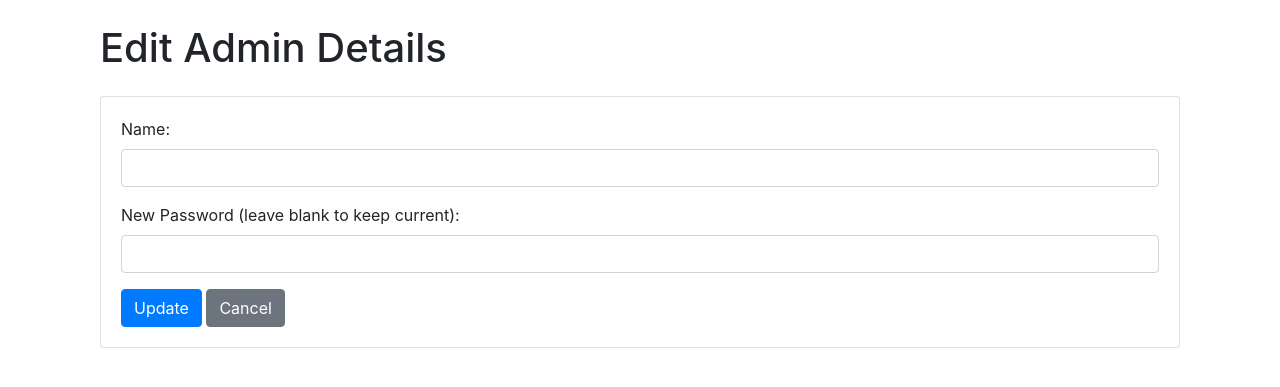
After one commit to zockerei/secret-santa, a Flask app: page /admin/edit_admin in a window 1280 px wide. The commit adds this page. Shown: the top 387 px of the page. Run offline with Flask 3, Linux system fonts and the light colour scheme; the visitor is signed in with stand-in values (Sample User, id 1); data comes from the database, SQL or seed files in the repository; some libraries are stand-ins or nearby versions.

Commit message:
Admin can edit their own info. Removed default admin pswd and name. Added queries function to get admin data.

```diff
--- a/app/admin/routes.py
+++ b/app/admin/routes.py
@@ -192,3 +192,30 @@ def scoreboard():
                 'all_receivers': all_receivers
             }
     return render_template('scoreboard.html', scoreboard=scoreboard)
+
+
+@admin.route('/edit_admin', methods=['GET', 'POST'])
+@login_required(role='admin')
+def edit_admin():
+    """Handle editing admin details."""
+    if request.method == 'POST':
+        name = request.form.get('name', '').strip()
+        password = request.form.get('password', '').strip()
+        admin_id = request.form.get('admin_id')
+
+        if not name:
+            flash('Name is required.', 'warning')
+            return redirect(url_for('admin.admin_dashboard'))
+
+        if password:
+            sql_statements.update_participant(admin_id, name, password)
+        else:
+            sql_statements.update_participant_name(admin_id, name)
+
+        admin_logger.info('Admin details updated.')
+        flash('Admin details updated successfully.', 'success')
+        return redirect(url_for('admin.admin_dashboard'))
+    else:
+        # Get the admin user using the queries module
+        admin = sql_statements.get_admin()  # We need to add this function
+        return render_template('edit_admin.html', admin=admin)
--- /dev/null
+++ b/app/admin/templates/edit_admin.html
@@ -0,0 +1,27 @@
+{% extends "base.html" %}
+
+{% block title %}Edit Admin{% endblock %}
+
+{% block content %}
+<div class="container mt-4">
+    <h1 class="mb-4">Edit Admin Details</h1>
+
+    <div class="card">
+        <div class="card-body">
+            <form action="{{ url_for('admin.edit_admin') }}" method="POST">
+                <input type="hidden" name="admin_id" value="{{ admin.id }}">
+                <div class="form-group mb-3">
+                    <label for="name">Name:</label>
+                    <input type="text" id="name" name="name" class="form-control" value="{{ admin.name }}" required>
+                </div>
+                <div class="form-group mb-3">
+                    <label for="password">New Password (leave blank to keep current):</label>
+                    <input type="password" id="password" name="password" class="form-control">
+                </div>
+                <button type="submit" class="btn btn-primary">Update</button>
+                <a href="{{ url_for('admin.admin_dashboard') }}" class="btn btn-secondary">Cancel</a>
+            </form>
+        </div>
+    </div>
+</div>
+{% endblock %}
--- a/app/initialization.py
+++ b/app/initialization.py
@@ -13,8 +13,8 @@ def initialize_admin(app):
             admin_exists = db.session.query(Participant).filter_by(is_admin=True).first() is not None
 
             if not admin_exists:
-                admin_name = os.environ.get('ADMIN_NAME', 'santa')
-                admin_password = os.environ.get('ADMIN_PASSWORD', 'admin123')
+                admin_name = os.environ.get('ADMIN_NAME')
+                admin_password = os.environ.get('ADMIN_PASSWORD')
 
                 # Create admin user
                 new_admin = Participant(name=admin_name, is_admin=True)
--- a/app/queries.py
+++ b/app/queries.py
@@ -305,3 +305,16 @@ def add_message(participant_id: int, message_text: str, year: int):
         db.session.rollback()
         queries_logger.error(f"Failed to add message for participant ID {participant_id} for year {year}: {e}")
         raise DatabaseError("Failed to add message", e)
+
+def get_admin() -> Optional[Dict[str, Any]]:
+    try:
+        queries_logger.debug("Fetching admin user")
+        admin = Participant.query.filter_by(is_admin=True).first()
+        if admin:
+            queries_logger.info(f"Fetched admin user: {admin.name}")
+            return {'id': admin.id, 'name': admin.name}
+        queries_logger.warning("No admin user found")
+        return None
+    except SQLAlchemyError as e:
+        queries_logger.error(f"Failed to fetch admin user: {e}")
+        raise DatabaseError("Failed to fetch admin user", e)
```
Also changed, not shown: app/admin/templates/admin_dashboard.html (+6 -3 lines).
